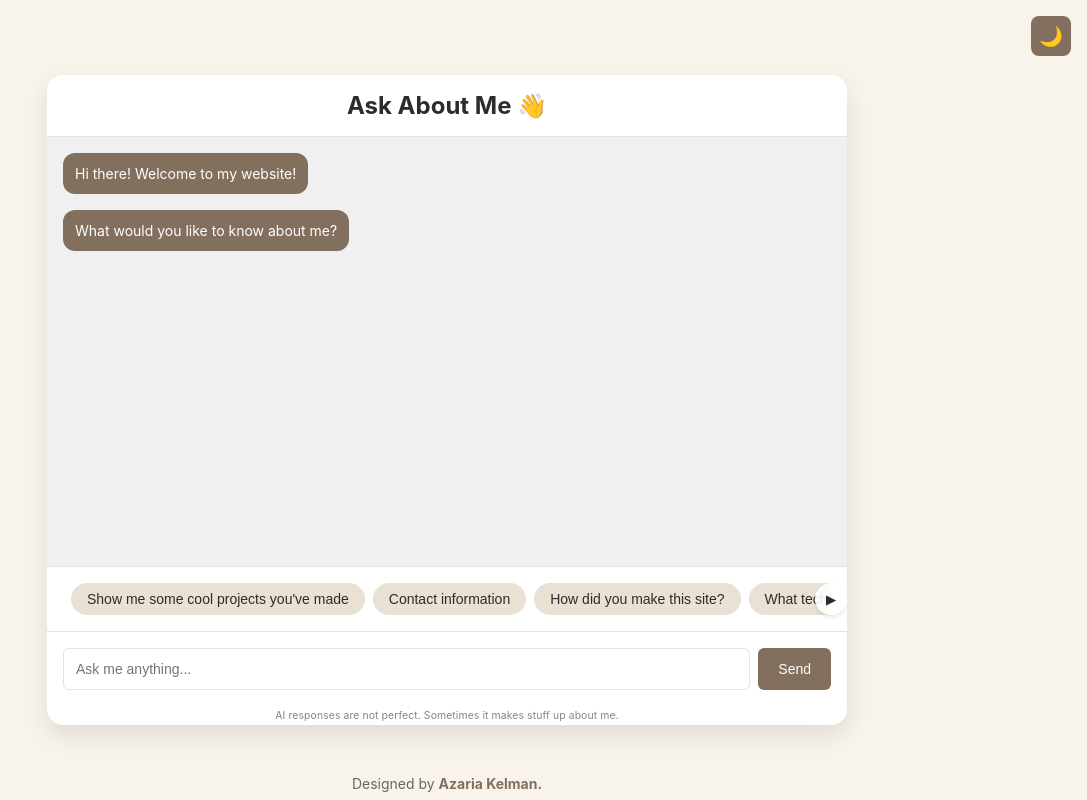
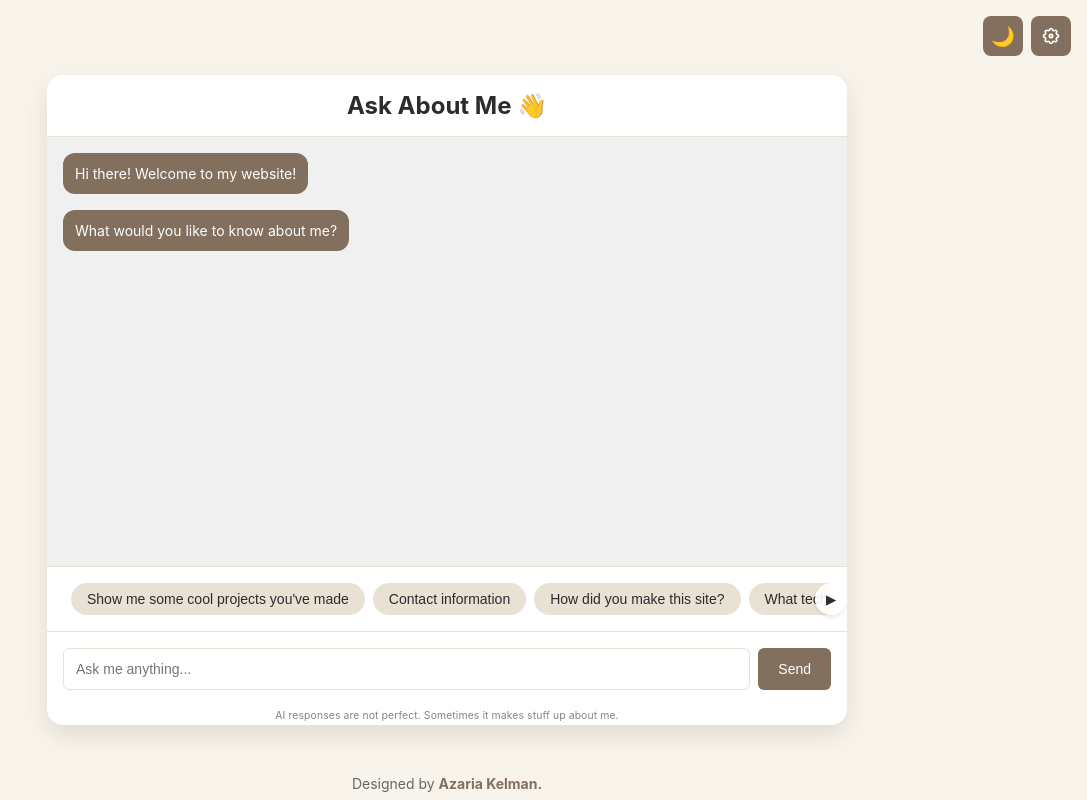
Before and after one commit to azariak/portfolio, a React (Vite) app: page / in a window 1280 px wide. Shown: the whole page, without its empty margins (193-1280 px from the left). Built offline with nearby package versions, Linux system fonts and the light colour scheme.

Commit message:
Updated README, description

```diff
--- a/index.html
+++ b/index.html
@@ -7,7 +7,7 @@
     <title>Azaria Kelman</title>
 
     <!-- SEO Meta Tags -->
-  <meta name="description" content="Explore Azaria Kelman's portfolio - a software engineer specializing in AI, web development, and innovative tech solutions. Featuring projects, skills, and professional experience." />
+  <meta name="description" content="Explore Azaria Kelman's portfolio - Learn about my projects, and ask questions to my AI" />
   <meta name="keywords" content="Azaria Kelman, software engineer, AI development, web development, portfolio, full-stack developer, tech projects, UofT" />
   <meta name="author" content="Azaria Kelman" />
 
--- a/src/App.jsx
+++ b/src/App.jsx
@@ -176,13 +176,13 @@ const PersonalPortfolio = () => {
         >
           {isDarkMode ? '☀️' : '🌙'}
         </button>
-        {/* <button
+        <button
           className="control-button"
           onClick={() => setIsSettingsOpen(true)}
           aria-label="Open Settings"
         >
           <img src="/Settings.svg" alt="Settings" width={20} height={20} />
-        </button> */}
+        </button>
       </div>
 
       <SettingsModal
```
Also changed, not shown: 1 other file (tests, documents, lock files or other folders).
